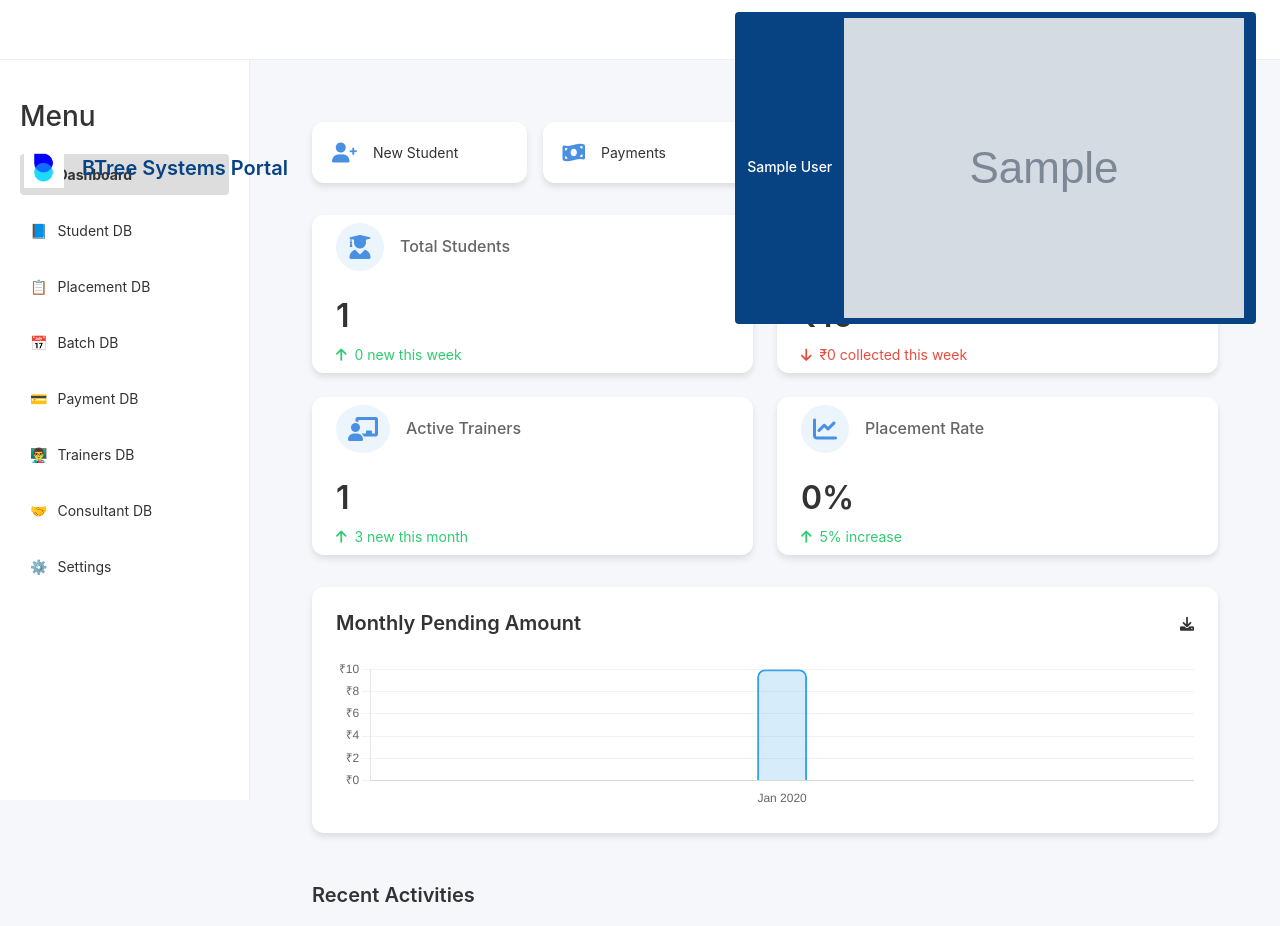
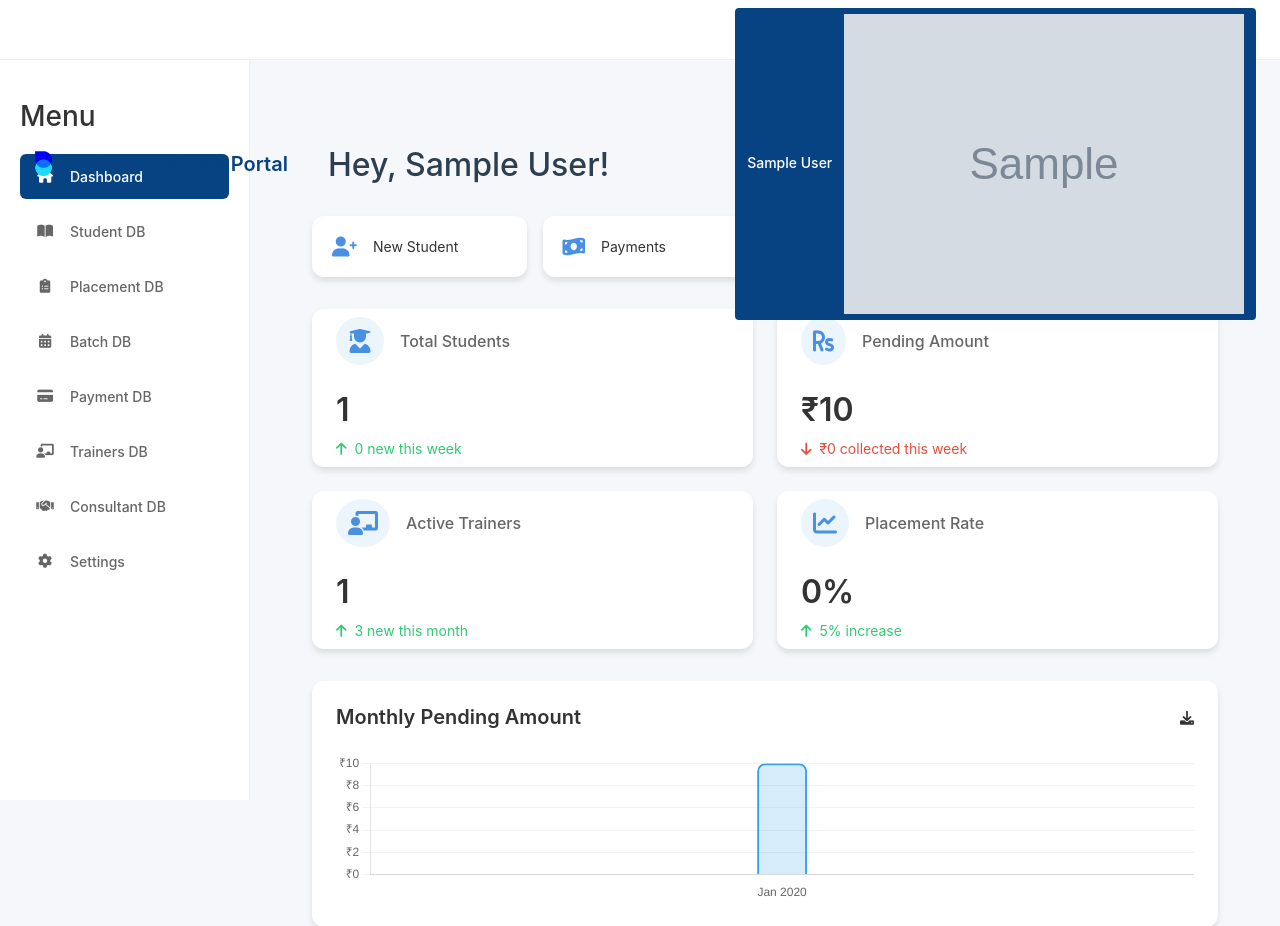
Before and after one commit to varun-developer-public/btreeadminportal, a Django app: page /accounts/admin_dashboard/ in a window 1280 px wide. Shown: the top 926 px of the page. Run offline with Django 5.2, Linux system fonts and the light colour scheme; a user stored in the database is signed in; tables that the repository leaves empty hold one stand-in row (values such as "Sample post"); grey boxes marked "Sample" are stand-in pictures; data that the repository does not hold is empty; some web fonts are replaced.

Commit message:
`Updated settings.py, static/css/styles.css, templates/accounts/admin_dashboard.html, templates/base.html, templates/includes/sidebar.html and db.sqlite3 with various changes.`

```diff
--- a/static/css/styles.css
+++ b/static/css/styles.css
@@ -1,47 +1,57 @@
 /* Custom styles that complement theme.css */
 
-/* Sidebar link hover effect */
-.sidebar-nav {
-    padding: 16px 8px;
+/* Sidebar Styles */
+.sidebar-container {
+    padding: 20px;
 }
 
-.sidebar-nav a {
+.sidebar-container h3 {
+    margin: 0 0 20px 0;
+    color: #333;
+}
+
+.sidebar-nav {
+    list-style: none;
+    padding: 0;
+    margin: 0;
+}
+
+.sidebar-nav li {
+    margin-bottom: 10px;
+}
+
+.sidebar-nav .nav-link {
     display: flex;
     align-items: center;
-    padding: 12px 20px;
-    color: var(--text-primary);
-    transition: all 0.3s ease;
-    border-radius: 8px;
-    margin: 4px 0;
-    font-size: 0.95rem;
+    padding: 12px 15px;
+    border-radius: 6px;
+    text-decoration: none;
+    transition: background-color 0.3s, color 0.3s;
+    color: var(--text-secondary);
+    font-weight: 500;
 }
 
-.sidebar-nav a:hover {
+.sidebar-nav .nav-link:hover {
     background-color: var(--primary-light);
     color: var(--primary-blue);
 }
 
-.sidebar-nav a.active {
+.sidebar-nav .nav-link.active {
     background-color: var(--primary-blue);
-    color: white;
+    color: #fff;
 }
 
-.sidebar-nav a i {
+.sidebar-nav .nav-link i {
+    margin-right: 15px;
     width: 20px;
-    margin-right: 12px;
-    font-size: 1.1rem;
     text-align: center;
-}
-
-.sidebar-nav a span {
-    font-weight: 500;
 }
 
 /* Navbar styles */
 .navbar {
     background-color: var(--background-light);
     border-bottom: 1px solid var(--border-color);
-    padding: 12px 24px;
+    padding: 8px 24px;
     position: fixed;
     top: 0;
     left: 0;
--- a/templates/accounts/admin_dashboard.html
+++ b/templates/accounts/admin_dashboard.html
@@ -10,6 +10,11 @@
 
 {% block content %}
 <div class="admin-dashboard">
+    <div class="row my-4 ms-1">
+        <div class="col-md-12">
+            <h2>Hey, {{ user.name }}!</h2>
+        </div>
+    </div>
     <div class="quick-actions">
         <a href="{% url 'create_student' %}" class="quick-action-btn">
             <i class="fas fa-user-plus"></i>
--- a/templates/base.html
+++ b/templates/base.html
@@ -5,6 +5,7 @@
     <meta name="viewport" content="width=device-width, initial-scale=1.0">
     <title>{% block title %}Institute Portal{% endblock %}</title>
     {% load static %}
+    <link rel="icon" href="{% static 'images/logo.png' %}" type="image/png">
     <!-- Bootstrap CSS -->
     <link href="https://cdn.jsdelivr.net/npm/bootstrap@5.3.2/dist/css/bootstrap.min.css" rel="stylesheet">
     <!-- Font Awesome -->
--- a/templates/includes/sidebar.html
+++ b/templates/includes/sidebar.html
@@ -1,100 +1,80 @@
-<div style="padding: 20px;">
-    <h3 style="margin: 0 0 20px 0; color: #333;">Menu</h3>
-    <ul style="list-style: none; padding: 0; margin: 0;">
+<div class="sidebar-container">
+    <h3>Menu</h3>
+    <ul class="sidebar-nav">
         {% if user.role == 'admin' %}
-        <li style="margin-bottom: 15px;">
+        <li>
             <a href="{% url 'admin_dashboard' %}" class="nav-link {% if request.resolver_match.url_name == 'admin_dashboard' %}active{% endif %}">
-                <span style="margin-right: 10px;">🏠</span> Dashboard
+                <i class="fas fa-home"></i><span>Dashboard</span>
             </a>
         </li>
         {% elif user.role == 'staff' %}
-        <li style="margin-bottom: 15px;">
+        <li>
             <a href="{% url 'staff_dashboard' %}" class="nav-link {% if request.resolver_match.url_name == 'staff_dashboard' %}active{% endif %}">
-                <span style="margin-right: 10px;">🏠</span> Dashboard
+                <i class="fas fa-home"></i><span>Dashboard</span>
             </a>
         </li>
         {% elif user.role == 'consultant' %}
-        <li style="margin-bottom: 15px;">
+        <li>
             <a href="{% url 'consultant_dashboard' %}" class="nav-link {% if request.resolver_match.url_name == 'consultant_dashboard' %}active{% endif %}">
-                <span style="margin-right: 10px;">🏠</span> Dashboard
+                <i class="fas fa-home"></i><span>Dashboard</span>
             </a>
         </li>
         {% endif %}
         {% if user.role == 'admin' or user.role == 'staff' or user.role == 'consultant' or user.role == 'batch_coordination' %}
-        <li style="margin-bottom: 15px;">
+        <li>
             <a href="{% url 'student_list' %}" class="nav-link {% if request.resolver_match.url_name == 'student_list' %}active{% endif %}">
-                <span style="margin-right: 10px;">📘</span> Student DB
+                <i class="fas fa-book-open"></i><span>Student DB</span>
             </a>
         </li>
         {% endif %}
         {% if user.role == 'admin' or user.role == 'staff' or user.role == 'placement' %}
-        <li style="margin-bottom: 15px;">
+        <li>
             <a href="{% url 'placement_list' %}" class="nav-link {% if request.resolver_match.url_name == 'placement_list' %}active{% endif %}">
-                <span style="margin-right: 10px;">📋</span> Placement DB
+                <i class="fas fa-clipboard-list"></i><span>Placement DB</span>
             </a>
         </li>
         {% endif %}
         {% if user.role == 'admin' or user.role == 'staff' or user.role == 'batch_coordination' or user.role == 'trainer' %}
-        <li style="margin-bottom: 15px;">
+        <li>
             <a href="{% url 'batch_list' %}" class="nav-link {% if request.resolver_match.url_name == 'batch_list' %}active{% endif %}">
-                <span style="margin-right: 10px;">📅</span> Batch DB
+                <i class="fas fa-calendar-alt"></i><span>Batch DB</span>
             </a>
         </li>
         {% endif %}
         {% if user.role == 'admin' or user.role == 'staff' or user.role == 'consultant' %}
-        <li style="margin-bottom: 15px;">
+        <li>
             <a href="{% url 'payment_list' %}" class="nav-link {% if request.resolver_match.url_name == 'payment_list' %}active{% endif %}">
-                <span style="margin-right: 10px;">💳</span> Payment DB
+                <i class="fas fa-credit-card"></i><span>Payment DB</span>
             </a>
         </li>
         {% endif %}
         {% if user.role == 'admin' or user.role == 'staff' or user.role == 'batch_coordination' %}
-        <li style="margin-bottom: 15px;">
+        <li>
             <a href="{% url 'trainer_list' %}" class="nav-link {% if request.resolver_match.url_name == 'trainer_list' %}active{% endif %}">
-                <span style="margin-right: 10px;">👨‍🏫</span> Trainers DB
+                <i class="fas fa-chalkboard-teacher"></i><span>Trainers DB</span>
             </a>
         </li>
         {% endif %}
         {% if user.role == 'admin' or user.role == 'staff' %}
-        <li style="margin-bottom: 15px;">
+        <li>
             <a href="{% url 'consultant_list' %}" class="nav-link {% if request.resolver_match.url_name == 'consultant_list' %}active{% endif %}">
-                <span style="margin-right: 10px;">🤝</span> Consultant DB
+                <i class="fas fa-handshake"></i><span>Consultant DB</span>
             </a>
         </li>
         {% endif %}
         {% if user.role == 'consultant' %}
-        <li style="margin-bottom: 15px;">
+        <li>
             <a href="{% url 'consultant_profile' %}" class="nav-link {% if request.resolver_match.url_name == 'consultant_profile' %}active{% endif %}">
-                <span style="margin-right: 10px;">👤</span> My Profile
+                <i class="fas fa-user"></i><span>My Profile</span>
             </a>
         </li>
         {% endif %}
         {% if user.role == 'admin' or user.role == 'staff' %}
-        <li style="margin-bottom: 15px;">
+        <li>
             <a href="{% url 'settings_dashboard' %}" class="nav-link {% if request.resolver_match.url_name == 'settings_dashboard' %}active{% endif %}">
-                <span style="margin-right: 10px;">⚙️</span> Settings
+                <i class="fas fa-cog"></i><span>Settings</span>
             </a>
         </li>
         {% endif %}
     </ul>
 </div>
-
-<style>
-  .nav-link {
-    display: flex;
-    align-items: center;
-    padding: 10px;
-    border-radius: 4px;
-    text-decoration: none;
-    transition: background-color 0.2s;
-    color: #333;
-  }
-  .nav-link.active {
-    background-color: #ddd;
-    font-weight: bold;
-  }
-  .nav-link:hover {
-    background-color: #eee;
-    color: #000 !important;
-  }
-</style>
```
Also changed, not shown: core/settings.py (+21 -21 lines), static/images/logo.png.
